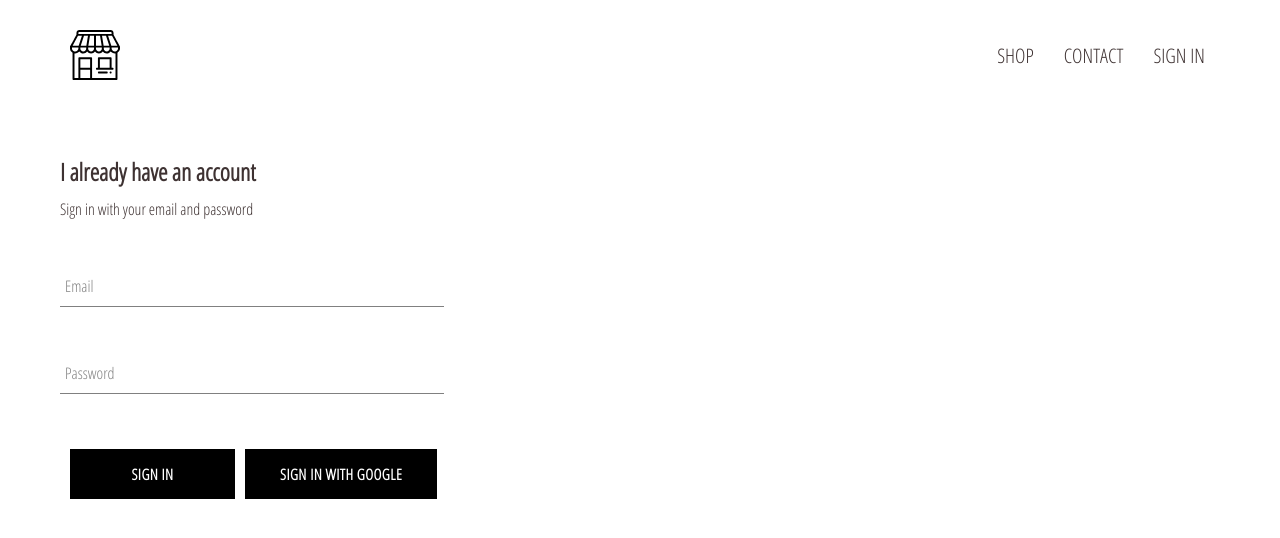
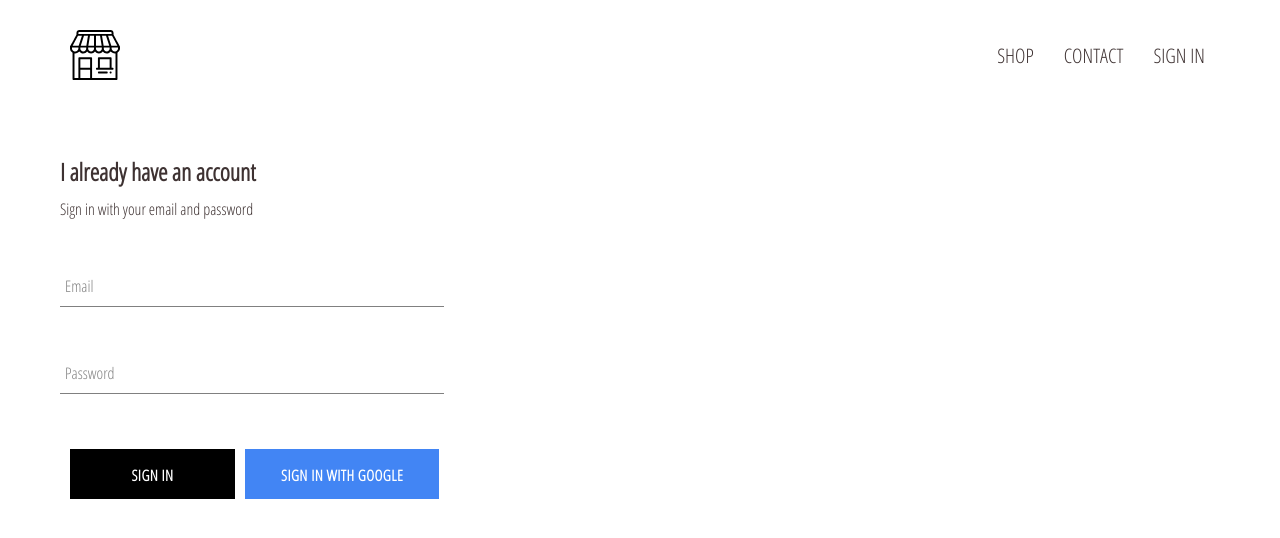
Before and after one commit to liviuschera/dos-hombres-online-shop, a React (Create React App) app: page /signin in a window 1280 px wide. Shown: the top 538 px of the page. Built offline with nearby package versions, Linux system fonts and the light colour scheme; no server answers.

Commit message:
added functionality to sign in/out button, fixed custom butons hover effect and render conditionally google button styles

```diff
--- a/src/App.js
+++ b/src/App.js
@@ -21,7 +21,7 @@ function App() {
 
   return (
     <div>
-      <Header />
+      <Header currentUser={currentUser} />
       <Switch>
         <Route exact path="/" component={HomePage} />
         <Route path="/shop" component={ShopPage} />
--- a/src/components/custom-button/custom-button.component.jsx
+++ b/src/components/custom-button/custom-button.component.jsx
@@ -1,9 +1,16 @@
 import React from "react";
 import "./custom-button.styles.scss";
 
-export default function CustomButton({ children, ...otherProps }) {
+export default function CustomButton({
+  children,
+  isGoogleSignIn,
+  ...otherProps
+}) {
   return (
-    <button className="custom-button" {...otherProps}>
+    <button
+      className={`${isGoogleSignIn ? "google-sign-in" : ""} custom-button`}
+      {...otherProps}
+    >
       {children}
     </button>
   );
--- a/src/components/custom-button/custom-button.styles.scss
+++ b/src/components/custom-button/custom-button.styles.scss
@@ -13,6 +13,7 @@
   font-weight: bolder;
   border: none;
   cursor: pointer;
+  border: 1px solid transparent;
 
   &:not(:last-child) {
     margin: 1rem;
@@ -23,4 +24,14 @@
     color: black;
     border: 1px solid black;
   }
+
+  &.google-sign-in {
+    background-color: #4285f4;
+    color: #fff;
+
+    &:hover {
+      background-color: #357ae8;
+      border: 1px solid transparent;
+    }
+  }
 }
--- a/src/components/header/header.component.jsx
+++ b/src/components/header/header.component.jsx
@@ -1,10 +1,11 @@
 import React from "react";
 import { Link } from "react-router-dom";
+import { auth } from "../../firebase/firebase.utils";
 
 import { ReactComponent as Logo } from "../../assets/shop.svg";
 import "./header.styles.scss";
 
-function Header() {
+function Header({ currentUser }) {
   return (
     <div className="header">
       <Link className="logo-container" to="/">
@@ -17,9 +18,15 @@ function Header() {
         <Link to="/contact" className="option">
           CONTACT
         </Link>
-        <Link to="/signin" className="option">
-          SIGN IN
-        </Link>
+        {currentUser ? (
+          <div className="option" onClick={() => auth.signOut()}>
+            SIGN OUT
+          </div>
+        ) : (
+          <Link to="/signin" className="option">
+            SIGN IN
+          </Link>
+        )}
       </div>
     </div>
   );
--- a/src/components/header/header.styles.scss
+++ b/src/components/header/header.styles.scss
@@ -21,6 +21,7 @@
 
     .option {
       padding: 1rem 1.5rem;
+      cursor: pointer;
     }
   }
 }
--- a/src/components/sign-in/sign-in.component.jsx
+++ b/src/components/sign-in/sign-in.component.jsx
@@ -51,7 +51,7 @@ function SignIn() {
           handleChange={handleChange}
         />
         <CustomButton type="submit">Sign In</CustomButton>
-        <CustomButton onClick={signInWithGoogle}>
+        <CustomButton onClick={signInWithGoogle} isGoogleSignIn>
           Sign In with Google
         </CustomButton>
       </form>
```
